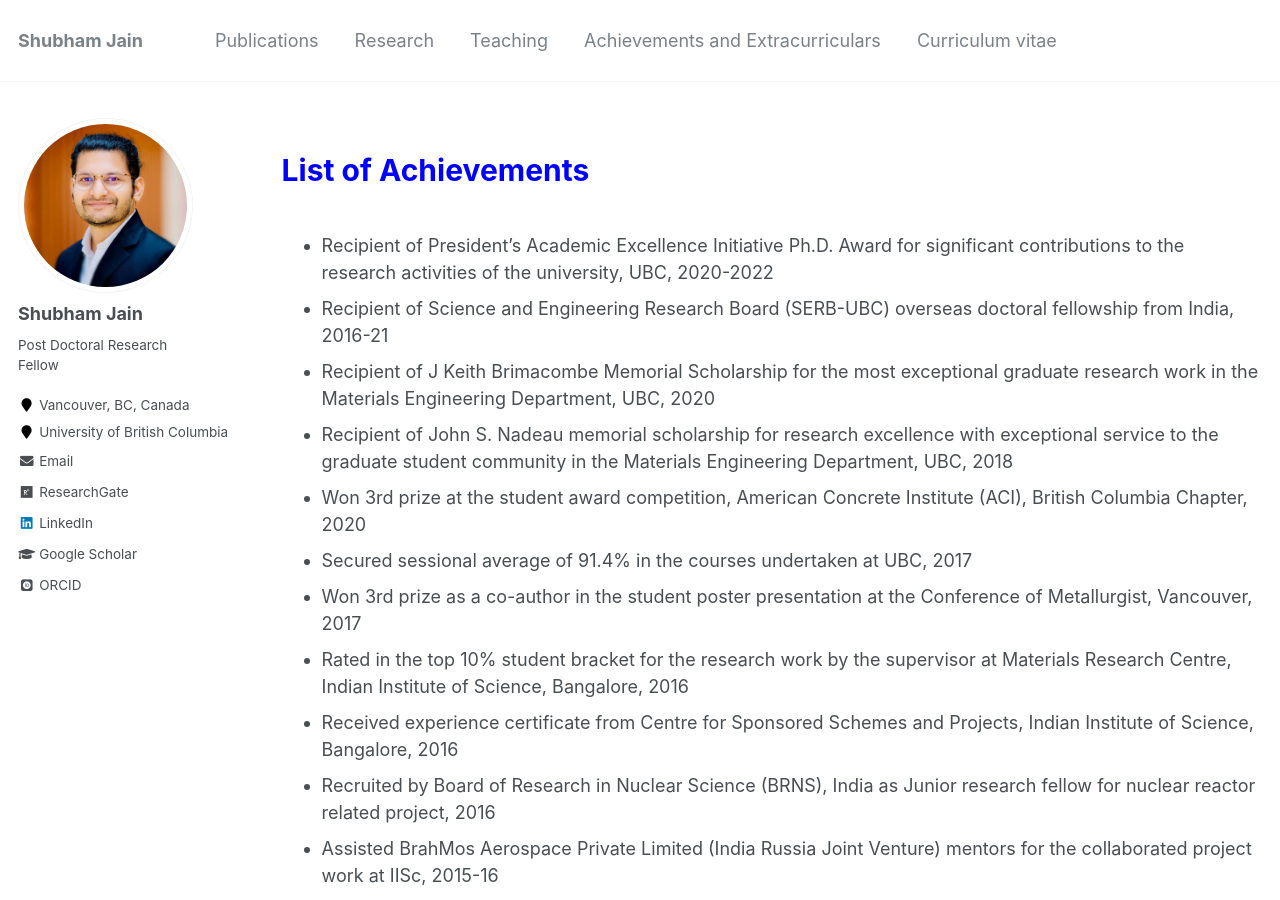
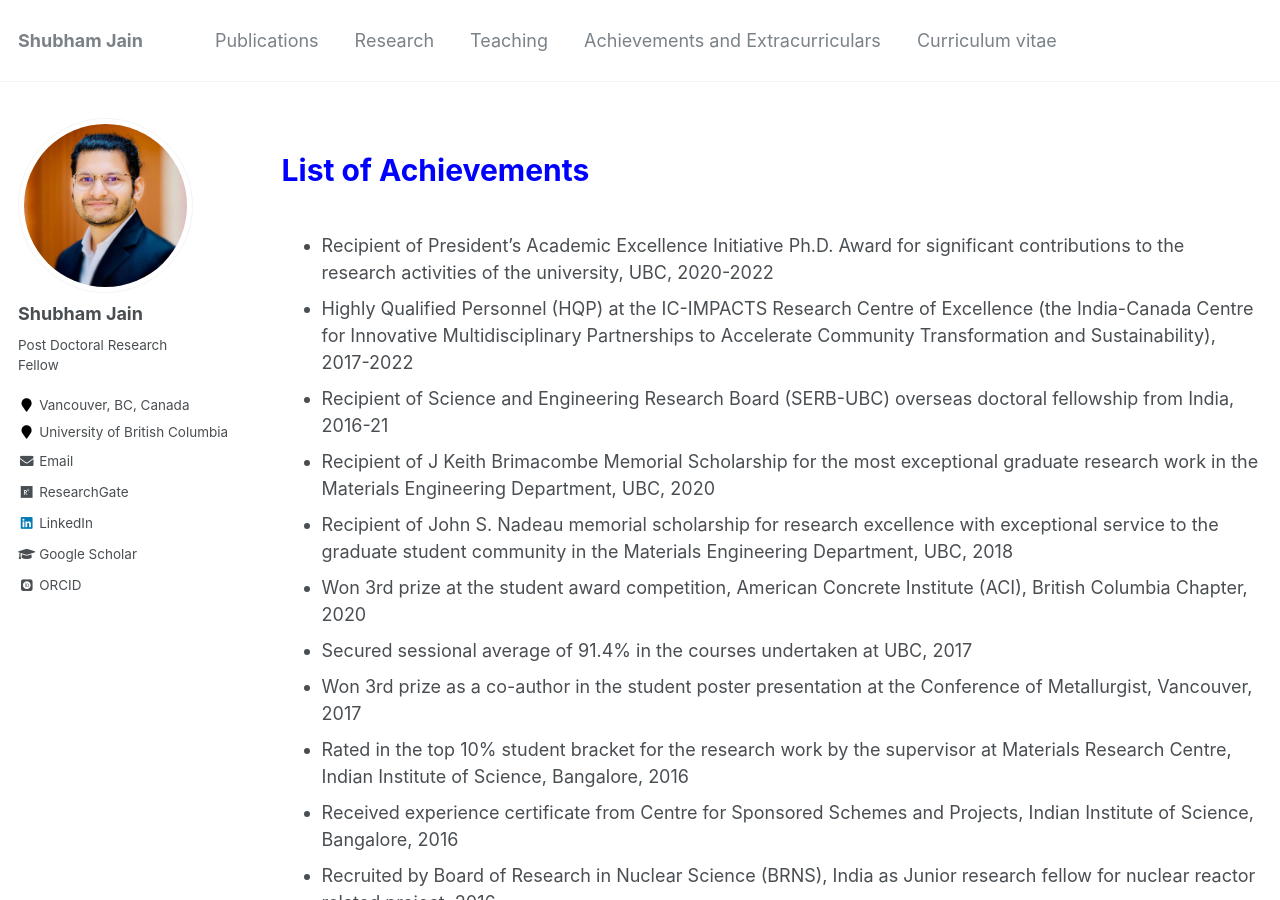
Before and after one commit to shubhamj2611/shubhamj2611.github.io, a Jekyll site: the page built from _pages/achievements.md, in a window 1280 px wide and 900 px high. Built offline with Jekyll 4.4.1, drawn with Linux system fonts in a browser that asks for light colours; some web fonts are replaced.

Commit message:
Update achievements.md

```diff
--- a/_pages/achievements.md
+++ b/_pages/achievements.md
@@ -9,6 +9,7 @@ author_profile: true
 <p style="text-align:left; color:Blue; font-size:30px; font-weight:bold;"> List of Achievements </p>
 
 *	Recipient of President's Academic Excellence Initiative Ph.D. Award for significant contributions to the research activities of the university, UBC, 2020-2022
+*	Highly Qualified Personnel (HQP) at the IC-IMPACTS Research Centre of Excellence (the India-Canada Centre for Innovative Multidisciplinary Partnerships to Accelerate Community Transformation and Sustainability), 2017-2022
 *	Recipient of Science and Engineering Research Board (SERB-UBC) overseas doctoral fellowship from India, 2016-21
 *	Recipient of J Keith Brimacombe Memorial Scholarship for the most exceptional graduate research work in the Materials Engineering Department, UBC, 2020
 *	Recipient of John S. Nadeau memorial scholarship for research excellence with exceptional service to the graduate student community in the Materials Engineering Department, UBC, 2018
```
